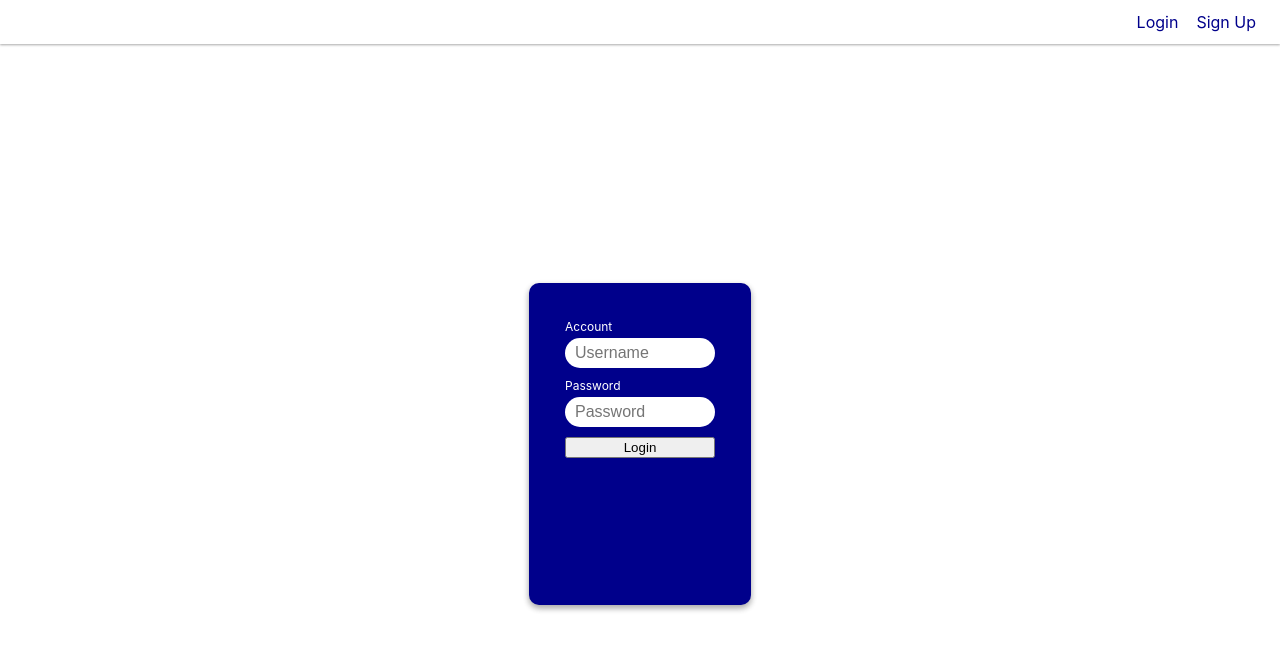
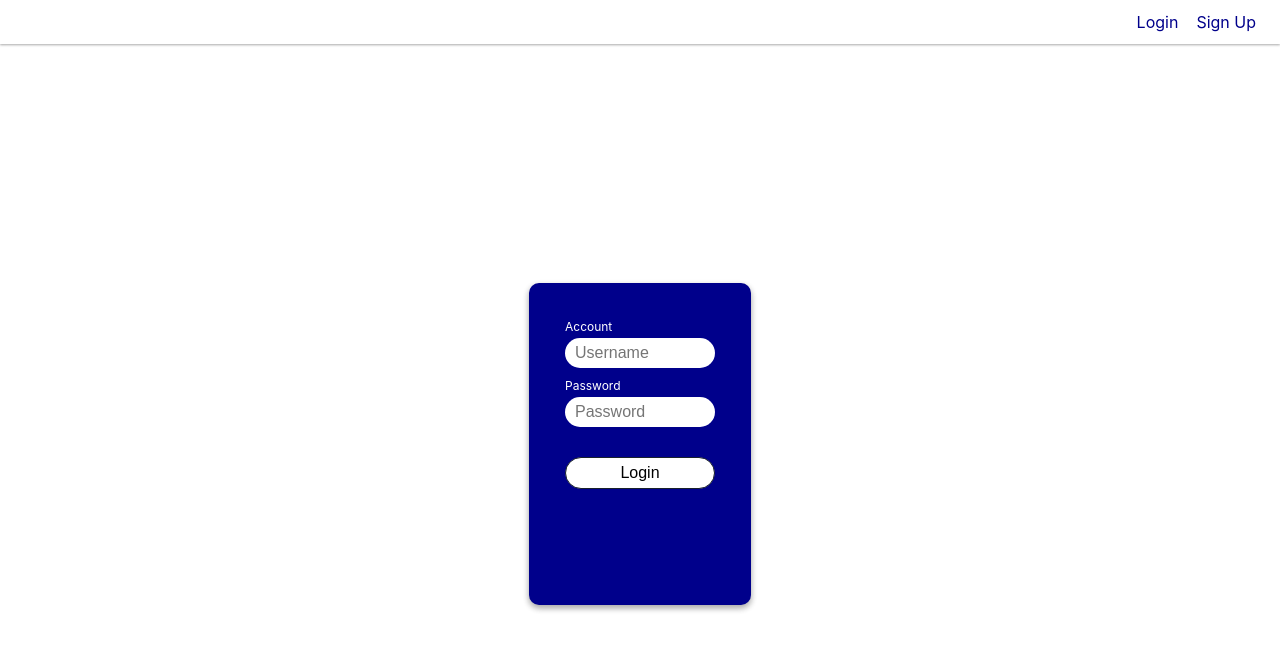
Before and after one commit to team-wunderlist/FrontEnd-UI, a React (Create React App) app in the folder wunderlist/: page /login in a window 1280 px wide. Shown: the top 650 px of the page. Built offline with nearby package versions, Linux system fonts and the light colour scheme.

Commit message:
fixed some type o's and my login function is working properly

```diff
--- a/wunderlist/src/App.css
+++ b/wunderlist/src/App.css
@@ -63,3 +63,13 @@ input:focus,
 input:active {
     outline: none;
 }
+
+form > button {
+    border: none;
+    padding: 6px;
+    border-radius: 18px;
+    background-color: white;
+    border: 1px solid #19212c;
+    font-size: 16px;
+    margin-top: 20px;
+  }
--- a/wunderlist/src/actions/index.js
+++ b/wunderlist/src/actions/index.js
@@ -6,8 +6,8 @@ export const LOGIN_SUCCESS = 'LOGIN_SUCCESS';
 export const login = creds => dispatch => {
     dispatch ({ type: LOGIN_START });
     return axios.post('https://backend-wunderlist.herokuapp.com/api/auth/login', creds)
-    .then(res => {
+    .then(res => { console.log(res.data);
         localStorage.setItem('token', res.data.token);
-        dispatch ({ type: LOGIN_SUCCESS, payload: res.data.payload})
+        dispatch ({ type: LOGIN_SUCCESS, payload: res.data.token})
     })
 }
--- a/wunderlist/src/components/Login.js
+++ b/wunderlist/src/components/Login.js
@@ -22,9 +22,9 @@ class Login extends React.Component {
     }
 
     login = e => {
-        e.prevenDefault();
+        e.preventDefault();
         this.props.login(this.state.credentials)
-        // .then(() =>this.props.history.push('/'))
+        .then(() =>this.props.history.push('/'))
         }
 
     render() {
@@ -36,7 +36,7 @@ class Login extends React.Component {
                     type = 'text'
                     name= 'username'
                     placeholder= 'Username'
-                    value = {this.state.credentials.usernam}
+                    value = {this.state.credentials.username}
                     onChange = {this.handleChanges}
                 />
                 <label for ='password'> Password </label>
```
